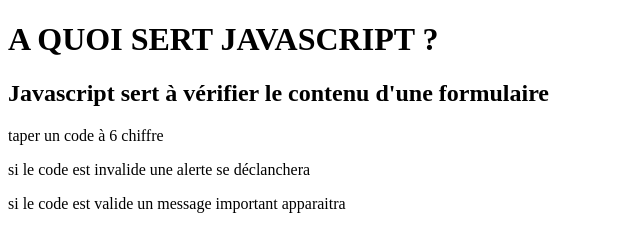
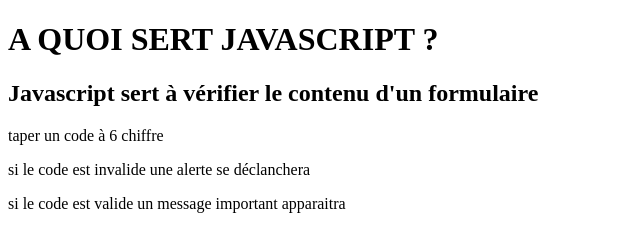
Before and after one commit to jokay03J-V2/C-Koi-Javascript, a plain HTML site: page index.html in a window 1280 px wide. Both pictures are taken after a click on the button "AFFICHER LA SUITE". Shown: the top 226 px of the page, 0-640 px from the left. Drawn offline with Linux system fonts and the light colour scheme.

Commit message:
fix mistypes

```diff
--- a/index.html
+++ b/index.html
@@ -25,7 +25,7 @@
         <button id="page2Btn">AFFICHER LA SUITE</button>
     </div>
     <div id="page_2">
-        <h2>Javascript sert à vérifier le contenu d'une formulaire</h2>
+        <h2>Javascript sert à vérifier le contenu d'un formulaire</h2>
         <p>taper un code à 6 chiffre</p>
         <p>si le code est invalide une alerte se déclanchera</p>
         <p>si le code est valide un message important apparaitra</p>
```
